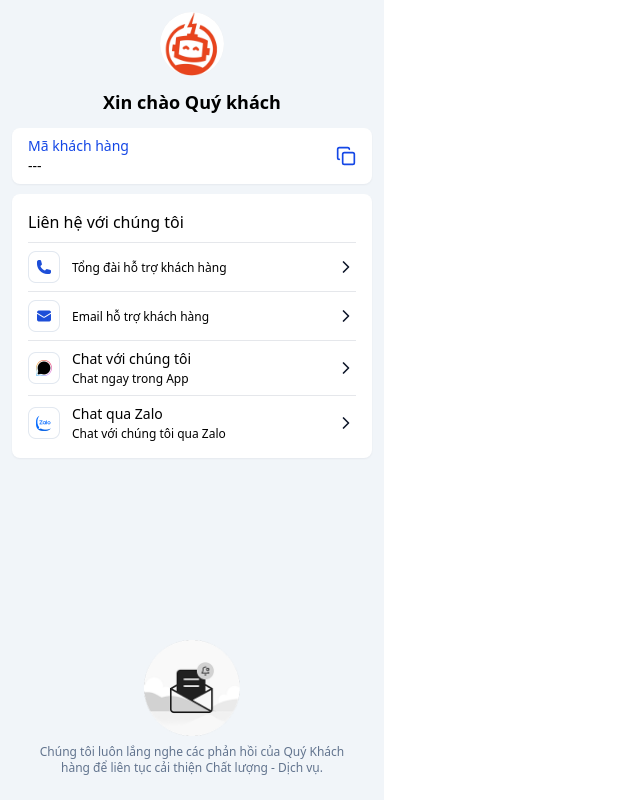
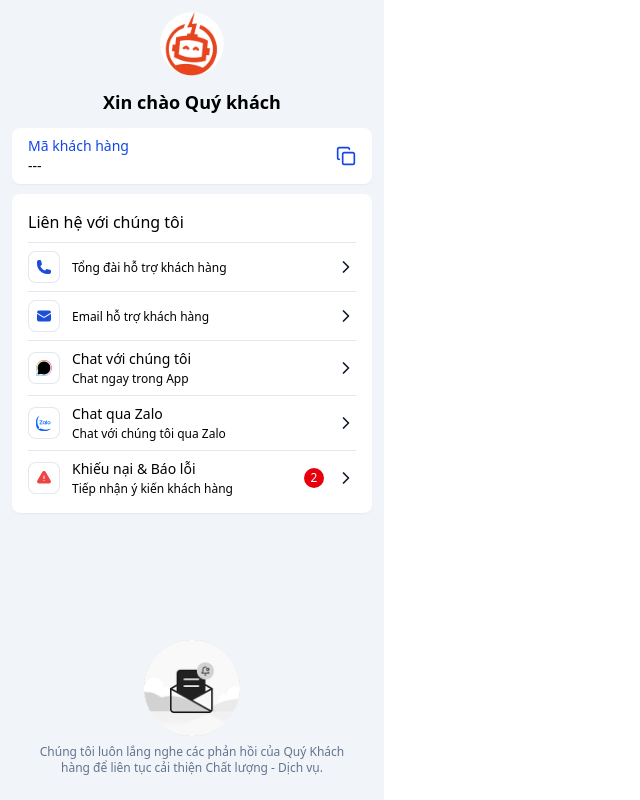
Before and after one commit to bbhtruonglm/support-center-staging, a Vue app: page / in a window 1280 px wide. Shown: the whole page, without its empty margins (0-640 px from the left). Built offline with nearby package versions, Linux system fonts and the light colour scheme; no server answers.

Commit message:
fix: Thêm MenuItem vào MainMenu

```diff
--- a/src/views/MainMenu.vue
+++ b/src/views/MainMenu.vue
@@ -77,17 +77,18 @@
               :url="ZALO_OA_URL"
             />
 
-            <!-- <MenuItem
+            <MenuItem
               :icon="AlertIcon"
               title="Khiếu nại & Báo lỗi"
               subtitle="Tiếp nhận ý kiến khách hàng"
+              to="/feedback-list"
             >
               <template #right-icon>
                 <div class="w-5 h-5 rounded-full bg-red-600 flex items-center justify-center">
                   <span class="text-xs font-medium text-white">2</span>
                 </div>
               </template>
-            </MenuItem> -->
+            </MenuItem>
           </InfoCard>
 
           <!-- Specialists -->
@@ -151,6 +152,7 @@ import bbhIcon from '@/assets/BBHIcon.png'
 import zaloIcon from '@/assets/ZaloIcon.png'
 import MailSmallIcon from '@/assets/MailSmallIcon.png'
 import PhoneIcon from '@/assets/PhoneIcon.png'
+import AlertIcon from '@/assets/AlertIcon.png'
 
 /** CDN base URL từ env */
 const CDN_BASE_URL = import.meta.env.VITE_CDN_BASE_URL
```
